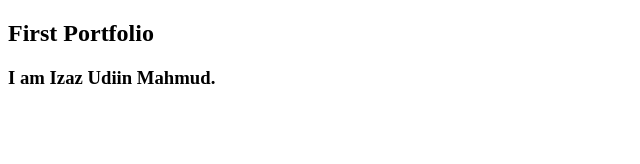
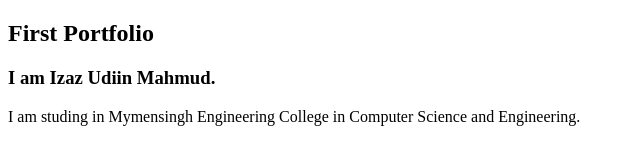
Before and after one commit to Izaz126/first-portfolio, a plain HTML site: page index.html in a window 1280 px wide. Shown: the whole page, without its empty margins (0-640 px from the left). Drawn offline with Linux system fonts and the light colour scheme.

Commit message:
declaring my study

```diff
--- a/index.html
+++ b/index.html
@@ -8,5 +8,6 @@
 <body>
     <h2>First Portfolio</h2>
     <h3>I am Izaz Udiin Mahmud.</h3>
+    <p>I am studing in Mymensingh Engineering College in Computer Science and Engineering.</p>
 </body>
 </html>
```
